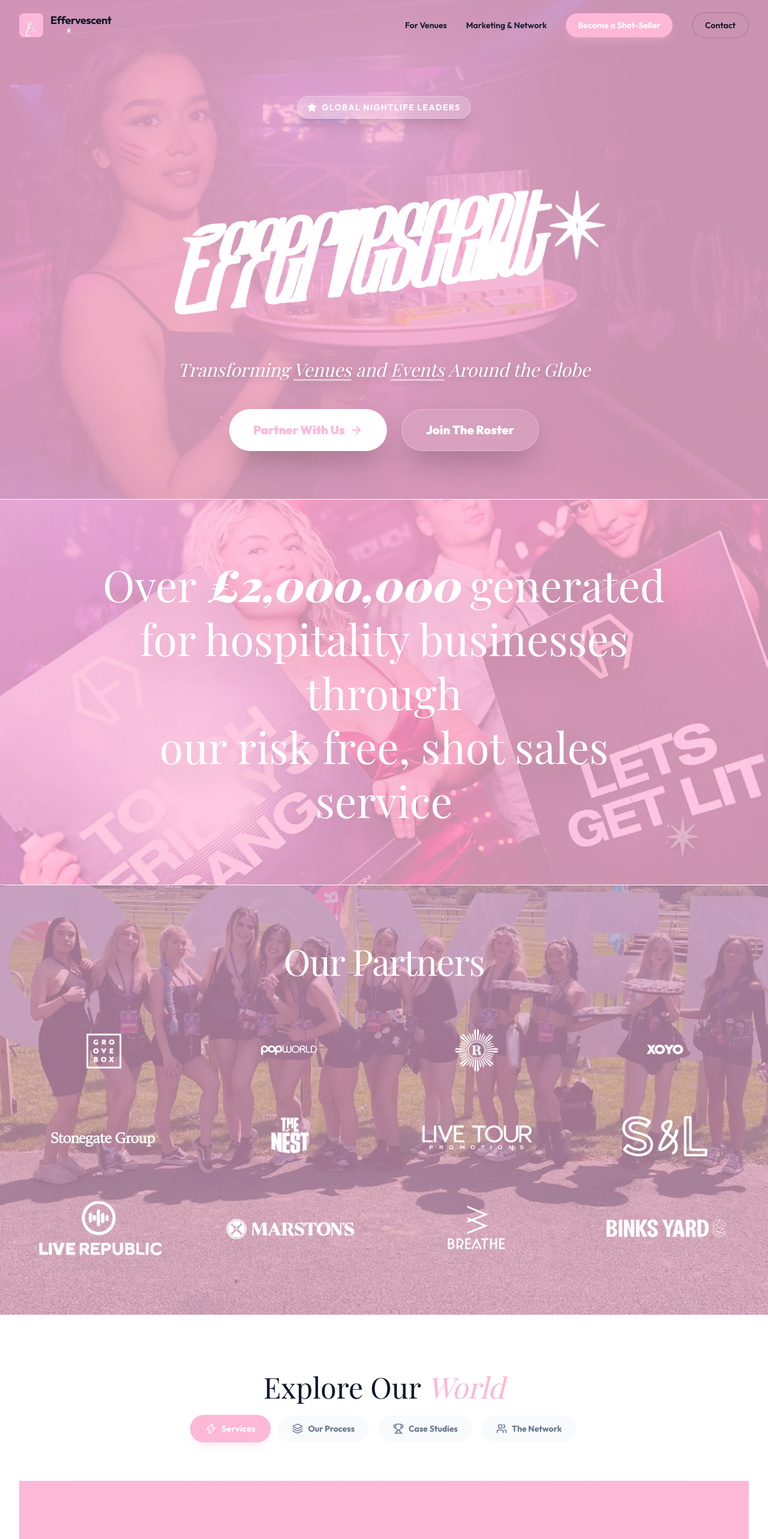
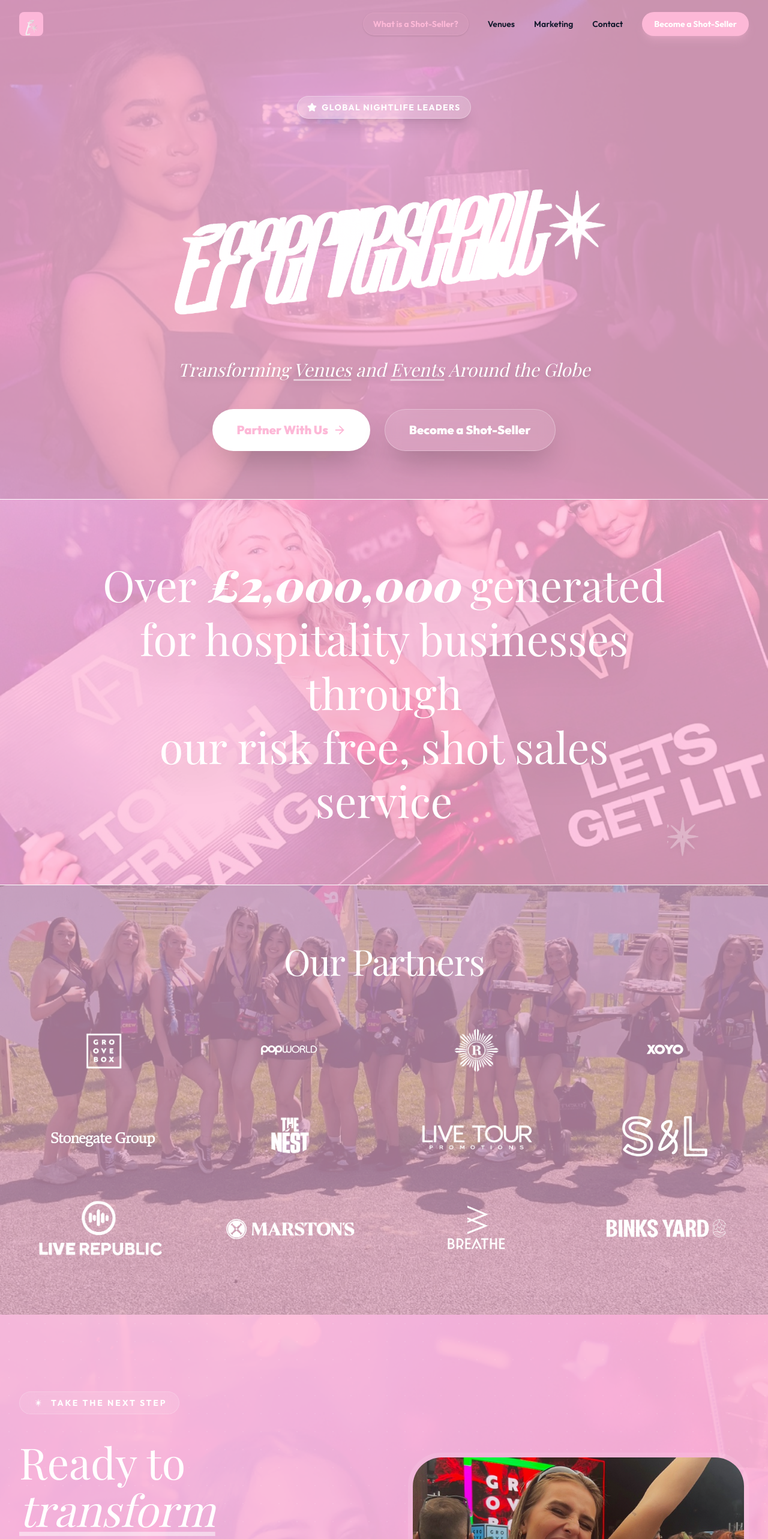
Before and after one commit to veltraaisolutions/Effervescent-Agency-website, a Next.js app: page / in a window 1280 px wide. Shown: the top 2566 px of the page at 60% size. Built offline with nearby package versions, Linux system fonts and the light colour scheme.

Commit message:
Added venue as a separate page

```diff
--- a/src/app/apply/page.tsx
+++ b/src/app/apply/page.tsx
@@ -10,7 +10,7 @@ export default function ApplyPage() {
         <div className="absolute inset-0 z-0 opacity-40">
           <Image
             src="/party-confetti-girl.png"
-            alt="Join the Roster"
+            alt="Become a Shot-Seller"
             fill
             className="object-cover"
             sizes="100vw"
@@ -78,9 +78,9 @@ export default function ApplyPage() {
                 <Image src="/effervescent-sign1.png" alt="Signature Decor" fill className="object-contain brightness-0 invert" />
               </div>
 
-              <div className="relative z-10 w-full">
+              {/* <div className="relative z-10 w-full">
                 <ApplyForm />
-              </div>
+              </div> */}
             </div>
           </div>
         </div>
--- a/src/app/page.tsx
+++ b/src/app/page.tsx
@@ -1,10 +1,6 @@
-"use client";
-
 import Image from "next/image";
 import Link from "next/link";
-import { useState } from "react";
-import { motion, AnimatePresence } from "framer-motion";
-import { ArrowRight, Star, Layers, Zap, Trophy, Users } from "lucide-react";
+import { ArrowRight, Star } from "lucide-react";
 import Milestones from "@/components/Milestones";
 import Partners from "@/components/Partners";
 import ServiceHighlights from "@/components/ServiceHighlights";
@@ -15,22 +11,12 @@ import Testimonial from "@/components/Testimonial";
 import HowItWorks from "@/components/HowItWorks";
 import OtherServices from "@/components/OtherServices";
 
-type TabType = "services" | "process" | "results" | "network";
-
 export default function Home() {
-  const [activeTab, setActiveTab] = useState<TabType>("services");
-
-  const tabs = [
-    { id: "services", label: "Services", icon: <Zap size={18} /> },
-    { id: "process", label: "Our Process", icon: <Layers size={18} /> },
-    { id: "results", label: "Case Studies", icon: <Trophy size={18} /> },
-    { id: "network", label: "The Network", icon: <Users size={18} /> },
-  ] as const;
-
   return (
     <div className="flex flex-col">
-      {/* Hero Section - Always Visible */}
+      {/* Hero Section */}
       <section className="min-h-screen flex items-center pt-20 relative overflow-hidden bg-[#FDb8D7]">
+        {/* Full-Screen Immersive Background Image */}
         <div className="absolute inset-0 z-0">
           <Image
             src="/tray-girl.jpeg"
@@ -41,25 +27,17 @@ export default function Home() {
             loading="eager"
             sizes="100vw"
           />
+          {/* Brand & Readability Overlays - High Pink Saturation */}
           <div className="absolute inset-0 bg-[#FDb8D7]/40 mix-blend-multiply"></div>
           <div className="absolute inset-0 brand-gradient opacity-80"></div>
         </div>
 
         <div className="max-w-7xl mx-auto px-4 sm:px-6 lg:px-8 relative z-10 w-full py-20 text-center">
-          <motion.div
-            initial={{ opacity: 0, y: 20 }}
-            animate={{ opacity: 1, y: 0 }}
-            className="inline-flex items-center gap-2 bg-white/20 backdrop-blur-md px-4 py-2 rounded-full border border-white/30 text-white text-sm font-bold tracking-widest uppercase mb-8 shadow-xl"
-          >
+          <div className="inline-flex items-center gap-2 bg-white/20 backdrop-blur-md px-4 py-2 rounded-full border border-white/30 text-white text-sm font-bold tracking-widest uppercase mb-8 shadow-xl">
             <Star size={16} fill="white" /> Global Nightlife Leaders
-          </motion.div>
+          </div>
 
-          <motion.div
-            initial={{ opacity: 0, scale: 0.9 }}
-            animate={{ opacity: 1, scale: 1 }}
-            transition={{ delay: 0.2 }}
-            className="flex flex-col items-center mb-8"
-          >
+          <div className="flex flex-col items-center mb-8">
             <div className="h-48 md:h-64 lg:h-80 w-full max-w-[1000px] relative mb-4">
               <Image
                 src="/hero-section1.png"
@@ -70,23 +48,13 @@ export default function Home() {
                 sizes="(max-width: 768px) 100vw, 1000px"
               />
             </div>
-          </motion.div>
+          </div>
 
-          <motion.p
-            initial={{ opacity: 0 }}
-            animate={{ opacity: 1 }}
-            transition={{ delay: 0.4 }}
-            className="text-xl md:text-3xl text-white font-serif italic mb-12 max-w-3xl mx-auto px-4 drop-shadow-lg"
-          >
+          <p className="text-xl md:text-3xl text-white font-serif italic mb-12 max-w-3xl mx-auto px-4 drop-shadow-lg">
             Transforming <span className="underline decoration-white/50 underline-offset-4">Venues</span> and <span className="underline decoration-white/50 underline-offset-4">Events</span> Around the Globe
-          </motion.p>
+          </p>
 
-          <motion.div
-            initial={{ opacity: 0, y: 20 }}
-            animate={{ opacity: 1, y: 0 }}
-            transition={{ delay: 0.6 }}
-            className="flex flex-col sm:flex-row justify-center gap-6 px-4"
-          >
+          <div className="flex flex-col sm:flex-row justify-center gap-6 px-4">
             <Link
               href="/contact"
               className="bg-white text-[#FDb8D7] px-10 py-5 rounded-full text-xl font-black shadow-2xl transition-all hover:scale-105 active:scale-95 flex items-center justify-center gap-2"
@@ -97,98 +65,18 @@ export default function Home() {
               href="/apply"
               className="bg-white/10 backdrop-blur-md text-white px-10 py-5 rounded-full text-xl font-black shadow-2xl transition-all hover:scale-105 active:scale-95 border border-white/30 text-center hover:bg-white/20"
             >
-              Join The Roster
+              Become a Shot-Seller
             </Link>
-          </motion.div>
-        </div>
-      </section>
-
-      {/* Trust Elements - Always Visible */}
-      <Milestones />
-      <Partners />
-
-      {/* Tabbed Content Section */}
-      <section className="bg-white pt-24 pb-12">
-        <div className="max-w-7xl mx-auto px-4 sm:px-6 lg:px-8">
-          <div className="text-center mb-16">
-            <h2 className="text-3xl md:text-5xl font-serif text-slate-900 mb-6">Explore Our <span className="text-primary italic">World</span></h2>
-            <div className="flex flex-wrap justify-center gap-3 md:gap-4">
-              {tabs.map((tab) => (
-                <button
-                  key={tab.id}
-                  onClick={() => setActiveTab(tab.id as TabType)}
-                  className={`flex items-center gap-2 px-6 py-3 rounded-full text-sm font-bold transition-all duration-300 ${
-                    activeTab === tab.id
-                      ? "bg-primary text-white shadow-lg shadow-primary/20 scale-105"
-                      : "bg-slate-50 text-slate-500 hover:bg-slate-100"
-                  }`}
-                >
-                  {tab.icon}
-                  {tab.label}
-                </button>
-              ))}
-            </div>
-          </div>
-
-          <div className="relative min-h-[600px]">
-            <AnimatePresence mode="wait">
-              {activeTab === "services" && (
-                <motion.div
-                  key="services"
-                  initial={{ opacity: 0, x: 20 }}
-                  animate={{ opacity: 1, x: 0 }}
-                  exit={{ opacity: 0, x: -20 }}
-                  transition={{ duration: 0.4 }}
-                >
-                  <ServiceHighlights />
-                  <OtherServices />
-                </motion.div>
-              )}
-
-              {activeTab === "process" && (
-                <motion.div
-                  key="process"
-                  initial={{ opacity: 0, x: 20 }}
-                  animate={{ opacity: 1, x: 0 }}
-                  exit={{ opacity: 0, x: -20 }}
-                  transition={{ duration: 0.4 }}
-                >
-                  <HowItWorks />
-                  <CorporateDefinition />
-                </motion.div>
-              )}
-
-              {activeTab === "results" && (
-                <motion.div
-                  key="results"
-                  initial={{ opacity: 0, x: 20 }}
-                  animate={{ opacity: 1, x: 0 }}
-                  exit={{ opacity: 0, x: -20 }}
-                  transition={{ duration: 0.4 }}
-                >
-                  <CaseStudies />
-                </motion.div>
-              )}
-
-              {activeTab === "network" && (
-                <motion.div
-                  key="network"
-                  initial={{ opacity: 0, x: 20 }}
-                  animate={{ opacity: 1, x: 0 }}
-                  exit={{ opacity: 0, x: -20 }}
-                  transition={{ duration: 0.4 }}
-                >
-                  <InfluencerNetwork />
-                  <Testimonial />
-                </motion.div>
-              )}
-            </AnimatePresence>
           </div>
         </div>
       </section>
 
-      {/* Final CTA Banner - Always Visible */}
+      <Milestones />
+      <Partners />
+
+      {/* Final CTA Banner */}
       <section className="py-20 md:py-32 brand-gradient relative overflow-hidden">
+        {/* Background Texture Overlay */}
         <div className="absolute inset-0 z-0">
           <Image
             src="/party-confetti-girl.png"
@@ -198,11 +86,13 @@ export default function Home() {
             sizes="100vw"
           />
           <div className="absolute inset-0 bg-primary/20"></div>
+          {/* Decorative Dot Pattern */}
           <div className="absolute inset-0 opacity-10 pointer-events-none" style={{ backgroundImage: 'radial-gradient(circle, white 1px, transparent 1px)', backgroundSize: '30px 30px' }}></div>
         </div>
 
         <div className="max-w-[1400px] mx-auto px-4 sm:px-6 lg:px-8 relative z-10">
           <div className="grid grid-cols-1 lg:grid-cols-2 gap-16 lg:gap-20 items-center">
+            {/* Content Side */}
             <div className="space-y-10 text-center lg:text-left order-2 lg:order-1">
               <div className="inline-flex items-center gap-2 bg-white/10 backdrop-blur-md px-5 py-2 rounded-full border border-white/20 text-white text-sm font-bold tracking-[0.2em] uppercase mx-auto lg:mx-0">
                 <div className="w-6 h-4 relative">
@@ -211,7 +101,7 @@ export default function Home() {
               </div>
 
               <h2 className="text-4xl md:text-6xl lg:text-7xl font-serif text-white leading-[1.1] text-balance">
-                Ready to <span className="italic underline decoration-white/30 underline-offset-8">transform</span> <br className="hidden md:block" /> your venue?
+                Ready to <span className="italic underline decoration-white/50 underline-offset-8">transform</span> <br className="hidden md:block" /> your venue?
               </h2>
 
               <p className="text-xl md:text-2xl text-white/90 font-medium italic max-w-xl leading-relaxed mx-auto lg:mx-0">
@@ -229,11 +119,12 @@ export default function Home() {
                   href="/apply"
                   className="bg-slate-900/20 backdrop-blur-md text-white border-2 border-white/30 px-10 py-5 rounded-full text-xl font-black shadow-2xl transition-all hover:scale-105 text-center"
                 >
-                  Join The Roster
+                  Become a Shot-Seller
                 </Link>
               </div>
             </div>
 
+            {/* Image Side */}
             <div className="relative group lg:justify-self-end w-full max-w-[650px] mx-auto lg:mx-0 order-1 lg:order-2">
               <div className="relative h-[300px] md:h-[450px] w-full rounded-[2.5rem] md:rounded-[3.5rem] overflow-hidden border-8 border-white/10 shadow-3xl transition-all duration-700 group-hover:scale-[1.02] group-hover:shadow-white/10">
                 <Image
@@ -246,12 +137,17 @@ export default function Home() {
                 />
                 <div className="absolute inset-0 bg-gradient-to-t from-slate-900/40 to-transparent"></div>
               </div>
+
+              {/* Decorative Floating Signature */}
               <div className="absolute -bottom-10 -right-10 opacity-30 animate-pulse hidden lg:block w-64 h-32">
                 <Image src="/effervescent-sign1.png" alt="Signature" fill className="object-contain brightness-0 invert" />
               </div>
             </div>
           </div>
         </div>
+
+        {/* Luminous Glow Divider */}
+        <div className="absolute bottom-0 left-0 right-0 h-32 bg-gradient-to-t from-slate-900 to-transparent opacity-50"></div>
       </section>
     </div>
   );
--- /dev/null
+++ b/src/app/shot-sellers/page.tsx
@@ -0,0 +1,89 @@
+import Image from "next/image";
+import { CheckCircle2, TrendingUp, Users, ShieldCheck, ArrowRight } from "lucide-react";
+import Link from "next/link";
+import CorporateDefinition from "@/components/CorporateDefinition";
+import HowItWorks from "@/components/HowItWorks";
+import OtherServices from "@/components/OtherServices";
+import ServiceHighlights from "@/components/ServiceHighlights";
+
+export default function ShotSellersPage() {
+  return (
+    <div className="pt-20">
+      {/* Hero Section */}
+      <section className="relative py-24 md:py-32 overflow-hidden bg-slate-900">
+        <div className="absolute inset-0 z-0 opacity-40">
+          <Image
+            src="/partner-bg.jpeg"
+            alt="Shot Seller Impact"
+            fill
+            className="object-cover"
+            sizes="100vw"
+          />
+          <div className="absolute inset-0 brand-gradient mix-blend-overlay"></div>
+        </div>
+
+        <div className="max-w-7xl mx-auto px-4 sm:px-6 lg:px-8 relative z-10 text-center">
+          <h1 className="text-4xl md:text-7xl font-serif text-white mb-6 leading-tight">
+            What a <span className="text-primary italic">Shot-Seller</span> <br /> Can Do For Your Venue
+          </h1>
+          <p className="text-lg md:text-2xl text-white/90 max-w-3xl mx-auto leading-relaxed">
+            Boost revenue, enhance atmosphere, and provide a premium experience—all with zero risk and zero upfront costs.
+          </p>
+        </div>
+      </section>
+
+      {/* Key Benefits Grid */}
+      <section className="py-20 bg-white">
+        <div className="max-w-7xl mx-auto px-4 sm:px-6 lg:px-8">
+          <div className="grid grid-cols-1 md:grid-cols-3 gap-12">
+            {[
+              {
+                icon: <TrendingUp className="text-primary" size={40} />,
+                title: "Instant Revenue Growth",
+                desc: "Our shot-sellers are trained to maximize sales in a high-energy environment, turning quiet moments into peak profit."
+              },
+              {
+                icon: <Users className="text-primary" size={40} />,
+                title: "Enhanced Atmosphere",
+                desc: "Beyond sales, our team brings infectious energy and a professional vibe that keeps guests engaged and excited."
+              },
+              {
+                icon: <ShieldCheck className="text-primary" size={40} />,
+                title: "Zero Risk Partnership",
+                desc: "We work on a commission-only basis. If we don't sell, you don't pay. It's a true win-win for your business."
+              }
+            ].map((benefit, idx) => (
+              <div key={idx} className="p-8 rounded-[2rem] bg-slate-50 border border-slate-100 hover:border-primary/20 transition-all text-center">
+                <div className="mb-6 flex justify-center">{benefit.icon}</div>
+                <h3 className="text-2xl font-bold text-slate-900 mb-4">{benefit.title}</h3>
+                <p className="text-slate-600 leading-relaxed">{benefit.desc}</p>
+              </div>
+            ))}
+          </div>
+        </div>
+      </section>
+
+      {/* Re-using existing sections that define the service */}
+      <ServiceHighlights />
+      <CorporateDefinition />
+      <HowItWorks />
+      <OtherServices />
+
+      {/* Final CTA */}
+      <section className="py-24 brand-gradient text-white text-center">
+        <div className="max-w-4xl mx-auto px-4">
+          <h2 className="text-4xl md:text-6xl font-serif mb-8">Ready to see the results?</h2>
+          <p className="text-xl mb-12 opacity-90">
+            Join the elite venues across the UK and Dubai who have transformed their nightlife revenue with Effervescent.
+          </p>
+          <Link
+            href="/contact"
+            className="inline-flex items-center gap-2 bg-white text-primary px-10 py-5 rounded-full text-xl font-black shadow-2xl transition-all hover:scale-105"
+          >
+            Partner With Us Now <ArrowRight size={24} />
+          </Link>
+        </div>
+      </section>
+    </div>
+  );
+}
--- a/src/components/Footer.tsx
+++ b/src/components/Footer.tsx
@@ -95,7 +95,7 @@ const Footer = () => {
 
           {/* Contact & Legals */}
           <div>
-            <h4 className="font-bold text-lg mb-6">Join The Roster</h4>
+            <h4 className="font-bold text-lg mb-6">Become a Shot-Seller</h4>
             <ul className="space-y-4">
               <li>
                 <Link href="/apply" className="text-white/80 hover:text-white transition-colors">Become a Shot-Seller</Link>
--- a/src/components/Navbar.tsx
+++ b/src/components/Navbar.tsx
@@ -37,46 +37,40 @@ const Navbar = () => {
                 className="object-cover w-full h-full"
               />
             </div>
-            <div className="flex flex-col">
-              <span className={`font-bold text-lg leading-none tracking-tight ${isScrolled ? "text-slate-900" : "text-slate-900"}`}>
-                Effervescent
-              </span>
-              <div className="h-4 w-16 relative">
-                <Image
-                  src="/effervescent-sign1.png"
-                  alt="Signature"
-                  fill
-                  className="object-contain mix-blend-multiply"
-                />
-              </div>
-            </div>
+
           </Link>
 
           {/* Desktop Navigation */}
           <div className="hidden md:flex items-center gap-8">
             <Link
+              href="/shot-sellers"
+              className="text-sm font-bold text-primary px-4 py-2 rounded-full border border-primary/20 bg-primary/5 hover:bg-primary hover:text-white transition-all shadow-sm"
+            >
+              What is a Shot-Seller?
+            </Link>
+            <Link
               href="/venues"
               className="text-sm font-semibold text-slate-900 hover:text-primary transition-colors"
             >
-              For Venues
+              Venues
             </Link>
             <Link
               href="/marketing"
               className="text-sm font-semibold text-slate-900 hover:text-primary transition-colors"
             >
-              Marketing & Network
+              Marketing
+            </Link>
+            <Link
+              href="/contact"
+              className="text-sm font-semibold text-slate-900 hover:text-primary transition-colors"
+            >
+              Contact
             </Link>
             <Link
               href="/apply"
               className="bg-primary hover:bg-primary/90 text-white px-5 py-2.5 rounded-full text-sm font-bold shadow-lg shadow-[#FDb8D7]/30 transition-all hover:scale-105 active:scale-95"
             >
               Become a Shot-Seller
-            </Link>
-            <Link
-              href="/contact"
-              className="text-sm font-semibold text-slate-900 hover:text-primary transition-colors border-2 border-slate-900/10 px-5 py-2.5 rounded-full"
-            >
-              Contact
             </Link>
           </div>
 
@@ -94,24 +88,37 @@ const Navbar = () => {
 
       {/* Mobile Navigation */}
       <div
-        className={`md:hidden bg-white border-t border-[#FDb8D7]/10 fixed w-full shadow-2xl transition-all duration-500 ease-in-out z-40 ${
-          mobileMenuOpen ? "top-[72px] opacity-100 pointer-events-auto" : "-top-full opacity-0 pointer-events-none"
-        }`}
+        className={`md:hidden bg-white border-t border-[#FDb8D7]/10 fixed w-full shadow-2xl transition-all duration-500 ease-in-out z-40 ${mobileMenuOpen ? "top-[72px] opacity-100 pointer-events-auto" : "-top-full opacity-0 pointer-events-none"
+          }`}
       >
         <div className="px-6 py-10 space-y-6 flex flex-col items-center text-center">
+          <Link
+            href="/shot-sellers"
+            onClick={() => setMobileMenuOpen(false)}
+            className="text-2xl font-serif text-primary font-bold py-2 border-b border-primary/10 w-full"
+          >
+            What is a Shot-Seller?
+          </Link>
           <Link
             href="/venues"
             onClick={() => setMobileMenuOpen(false)}
             className="text-2xl font-serif text-slate-900 hover:text-primary transition-colors py-2 border-b border-[#FDb8D7]/10 w-full"
           >
-            For Venues
+            Venues
           </Link>
           <Link
             href="/marketing"
             onClick={() => setMobileMenuOpen(false)}
             className="text-2xl font-serif text-slate-900 hover:text-primary transition-colors py-2 border-b border-[#FDb8D7]/10 w-full"
           >
-            Marketing & Network
+            Marketing
+          </Link>
+          <Link
+            href="/contact"
+            onClick={() => setMobileMenuOpen(false)}
+            className="text-2xl font-serif text-slate-900 hover:text-primary transition-colors py-2 border-b border-[#FDb8D7]/10 w-full"
+          >
+            Contact
           </Link>
           <Link
             href="/apply"
@@ -120,13 +127,6 @@ const Navbar = () => {
           >
             Become a Shot-Seller
           </Link>
-          <Link
-            href="/contact"
-            onClick={() => setMobileMenuOpen(false)}
-            className="bg-slate-900 text-white px-8 py-4 rounded-full text-xl font-bold w-full shadow-lg"
-          >
-            Contact
-          </Link>
         </div>
       </div>
     </nav>
```
